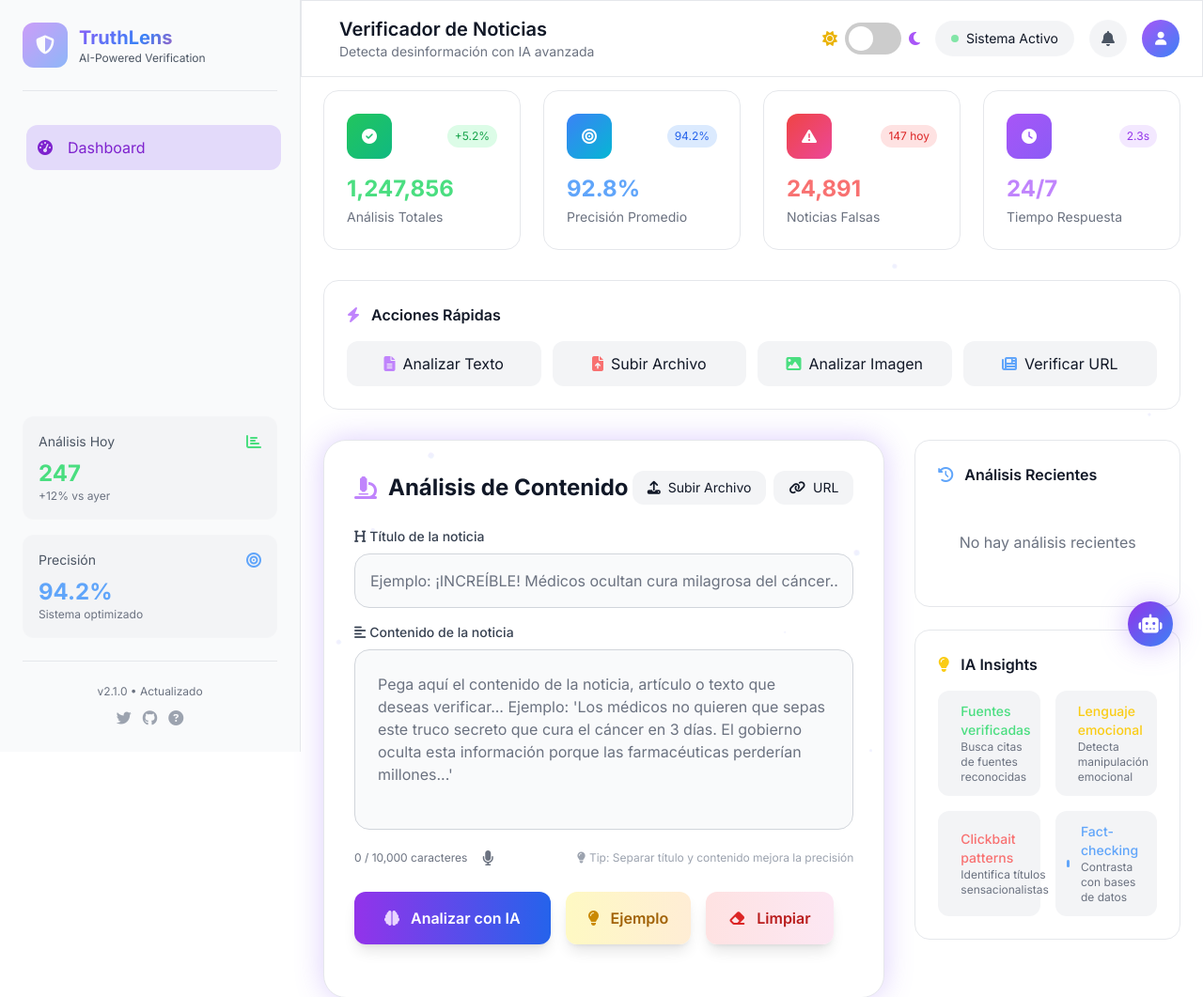
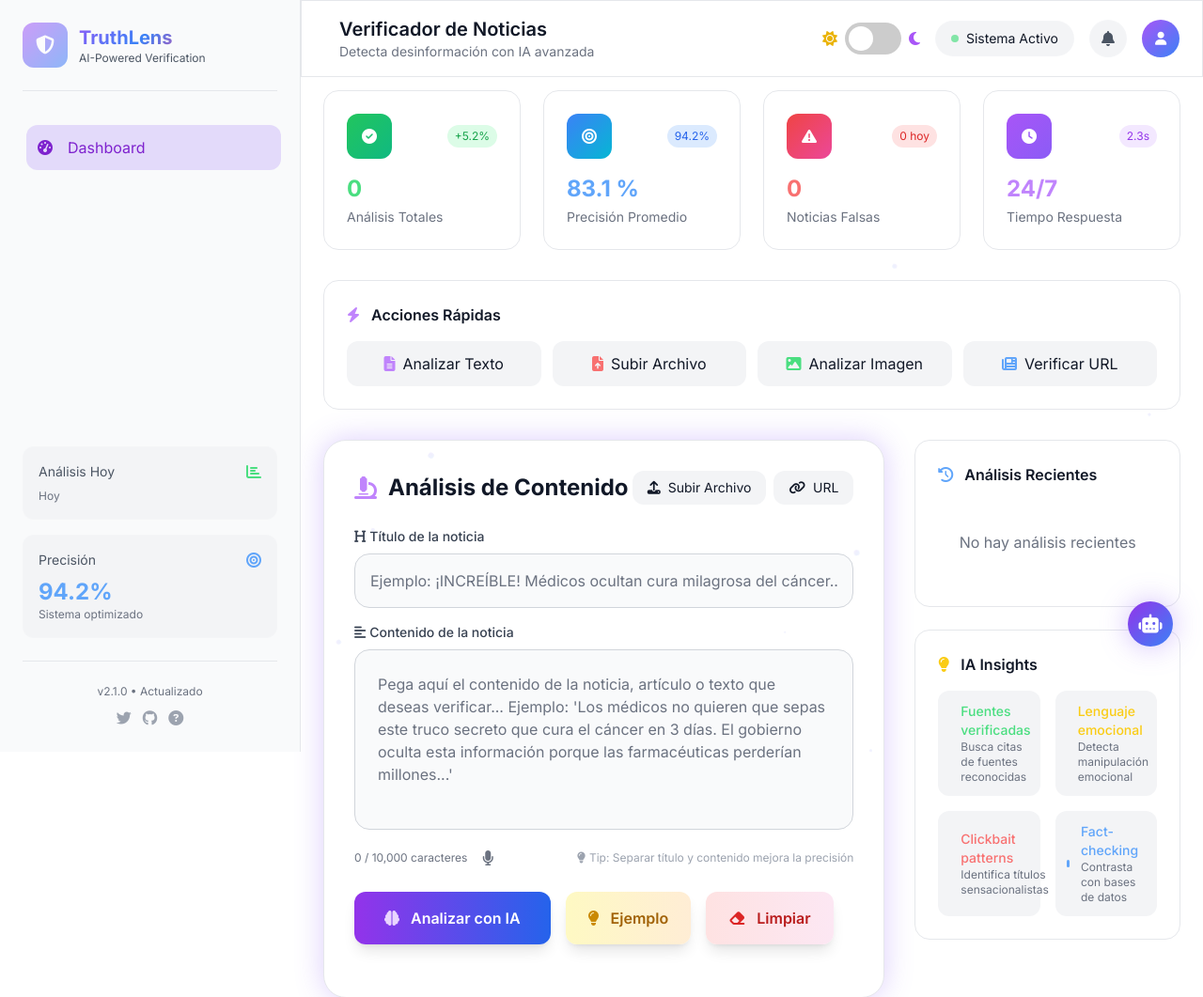
Before and after one commit to AlexisJr2004/TruthLens, a Flask app: page / in a window 1280 px wide. Shown: the top 1061 px of the page at 94% size. Run offline with Flask 3, Linux system fonts and the light colour scheme; some libraries are stand-ins or nearby versions.

Commit message:
Estadistica Dinamica

```diff
--- a/src/templates/index.html
+++ b/src/templates/index.html
@@ -60,8 +60,8 @@
                         <span class="text-sm text-gray-600 dark:text-gray-300">Análisis Hoy</span>
                         <i class="fas fa-chart-bar text-green-400"></i>
                     </div>
-                    <div class="text-2xl font-bold text-green-400">247</div>
-                    <div class="text-xs text-gray-500 dark:text-gray-400">+12% vs ayer</div>
+                    <div class="text-2xl font-bold text-green-400" id="analisis-hoy"></div>
+                    <div class="text-xs text-gray-500 dark:text-gray-400">Hoy</div>
                 </div>
 
                 <div class="glass bg-gray-100 dark:bg-gray-700 dark:bg-opacity-50 rounded-xl p-4 transition-all duration-300">
@@ -146,7 +146,7 @@
                             </div>
                             <span class="text-xs bg-green-100 dark:bg-green-500 dark:bg-opacity-20 text-green-600 dark:text-green-400 px-2 py-1 rounded-full">+5.2%</span>
                         </div>
-                        <div class="text-2xl font-bold text-green-400 mb-1">1,247,856</div>
+                        <div class="text-2xl font-bold text-green-400 mb-1" id="total-analisis">0</div>
                         <div class="text-sm text-gray-500 dark:text-gray-400">Análisis Totales</div>
                     </div>
 
@@ -157,7 +157,7 @@
                             </div>
                             <span class="text-xs bg-blue-100 dark:bg-blue-500 dark:bg-opacity-20 text-blue-600 dark:text-blue-400 px-2 py-1 rounded-full">94.2%</span>
                         </div>
-                        <div class="text-2xl font-bold text-blue-400 mb-1">92.8%</div>
+                        <div class="text-2xl font-bold text-blue-400 mb-1" id="precision-promedio">83.1 %</div>
                         <div class="text-sm text-gray-500 dark:text-gray-400">Precisión Promedio</div>
                     </div>
 
@@ -166,9 +166,9 @@
                             <div class="w-12 h-12 rounded-xl bg-gradient-to-br from-red-500 to-pink-500 flex items-center justify-center">
                                 <i class="fas fa-exclamation-triangle text-white"></i>
                             </div>
-                            <span class="text-xs bg-red-100 dark:bg-red-500 dark:bg-opacity-20 text-red-600 dark:text-red-400 px-2 py-1 rounded-full">147 hoy</span>
+                            <span class="text-xs bg-red-100 dark:bg-red-500 dark:bg-opacity-20 text-red-600 dark:text-red-400 px-2 py-1 rounded-full" id="fakes-hoy">0 hoy</span>
                         </div>
-                        <div class="text-2xl font-bold text-red-400 mb-1">24,891</div>
+                        <div class="text-2xl font-bold text-red-400 mb-1" id="total-fakes">0</div>
                         <div class="text-sm text-gray-500 dark:text-gray-400">Noticias Falsas</div>
                     </div>
 
```
